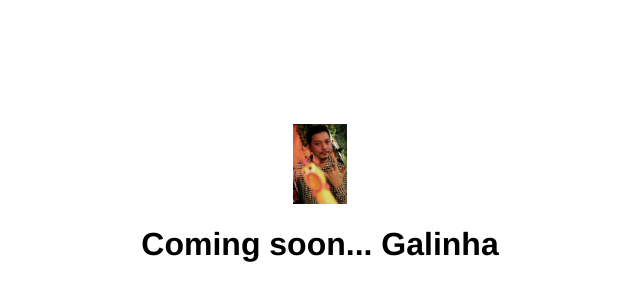
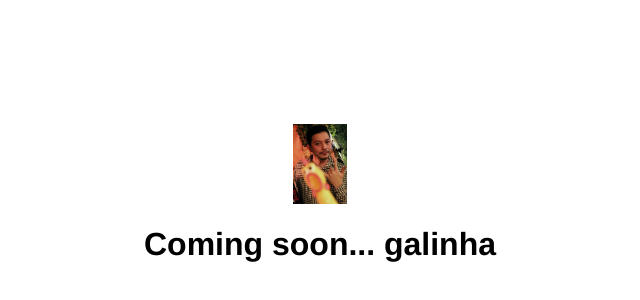
Before and after one commit to cassianotadaoyasumitsu/git-101, a plain HTML site: page index.html in a window 1280 px wide. Shown: the part 196-496 px from the top of the page, without its empty margins (320-960 px from the left). Drawn offline with Linux system fonts and the light colour scheme.

Commit message:
feat: end

```diff
--- a/index.html
+++ b/index.html
@@ -7,7 +7,7 @@
 <body>
 	<div class="container">
 		<img id="galinha" src="galinha.jpeg" alt="galinha">
-		<h1>Coming soon... Galinha</h1>
+		<h1>Coming soon... galinha</h1>
 	</div>
 
 </body>
```
Also changed, not shown: 1 other file.
